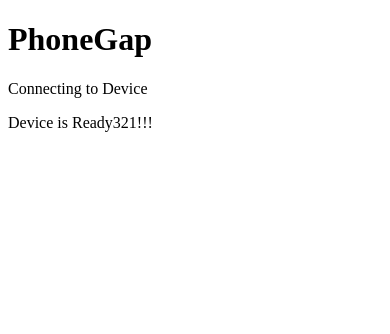
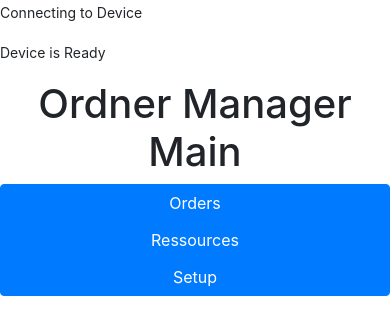
Before and after one commit to Sasak94/App_Development_WS1819, a plain HTML site: page www/index.html in a window 390 px wide. Drawn offline with nearby package versions, Linux system fonts and the light colour scheme; some packages are replaced by stand-ins of ours.

Commit message:
Aufgabe 1 bis Aufgabe 6 implementiert
Einbindung von jquery und bootstrap.
Buttons, Header und Layout angepasst.

```diff
--- a/www/index.html
+++ b/www/index.html
@@ -11,20 +11,30 @@
     <meta http-equiv="Content-Security-Policy" content="default-src * 'unsafe-inline' gap:; style-src 'self' 'unsafe-inline'; media-src *" />
     <!-- <meta http-equiv="Content-Security-Policy" content="default-src 'self' data: gap: 'unsafe-inline' https://ssl.gstatic.com; style-src 'self' 'unsafe-inline'; media-src *" /> -->
 
-    <link rel="stylesheet" type="text/css" href="css/index.css" />
-    <title>Hello Worlds4</title>
+
+    <link rel="stylesheet" href="css/bootstrap.min.css">
+    <script src="js/jquery.min.js"></script>
+    <script src="js/bootstrap.min.js"></script>
+    <script type="text/javascript" src="cordova.js"></script>
+    <script type="text/javascript" src="js/index.js"></script>
+
+    <title>Hello World</title>
 </head>
 
 <body>
     <div class="app">
-        <h1>PhoneGap</h1>
         <div id="deviceready" class="blink">
-            <p class="event listening">Connecting to Device</p>
-            <p class="event received">Device is Ready321!!!</p>
+            <p class="event listening"><small>Connecting to Device</small></p>
+            <p class="event received"><small>Device is Ready</small></p>
+            <h1><center>Ordner Manager Main</center></h1>
+        </div>
+        <div id= "buttons" class="btn-group-vertical" style="width:100%">
+            <button id="btnorders" type="button" class="btn btn-primary">Orders</button>
+            <button id="btnresources" type="button" class="btn btn-primary" type="button">Ressources</button>
+            <button id="btnsetup" type="button" class="btn btn-primary" type="button">Setup</button>
         </div>
     </div>
-    <script type="text/javascript" src="cordova.js"></script>
-    <script type="text/javascript" src="js/index.js"></script>
+
     <script type="text/javascript">
         app.initialize();
     </script>
```
